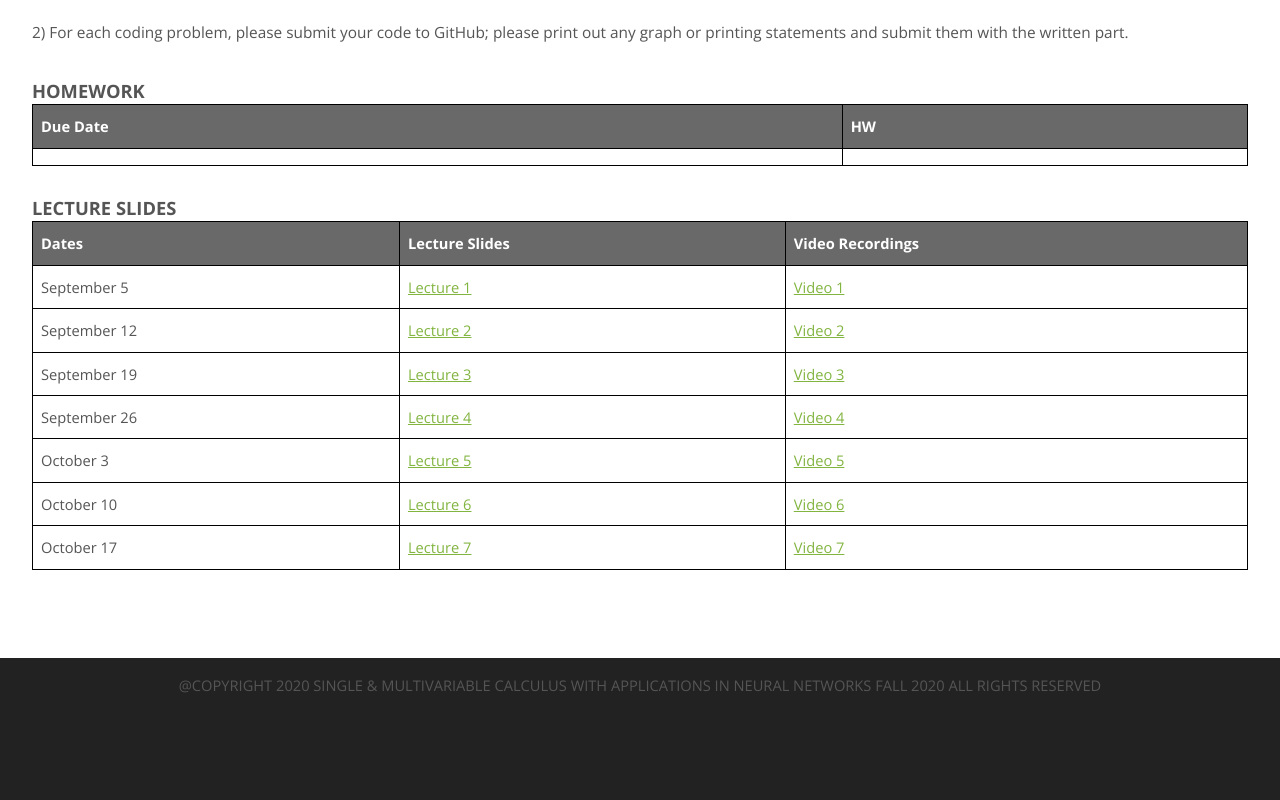
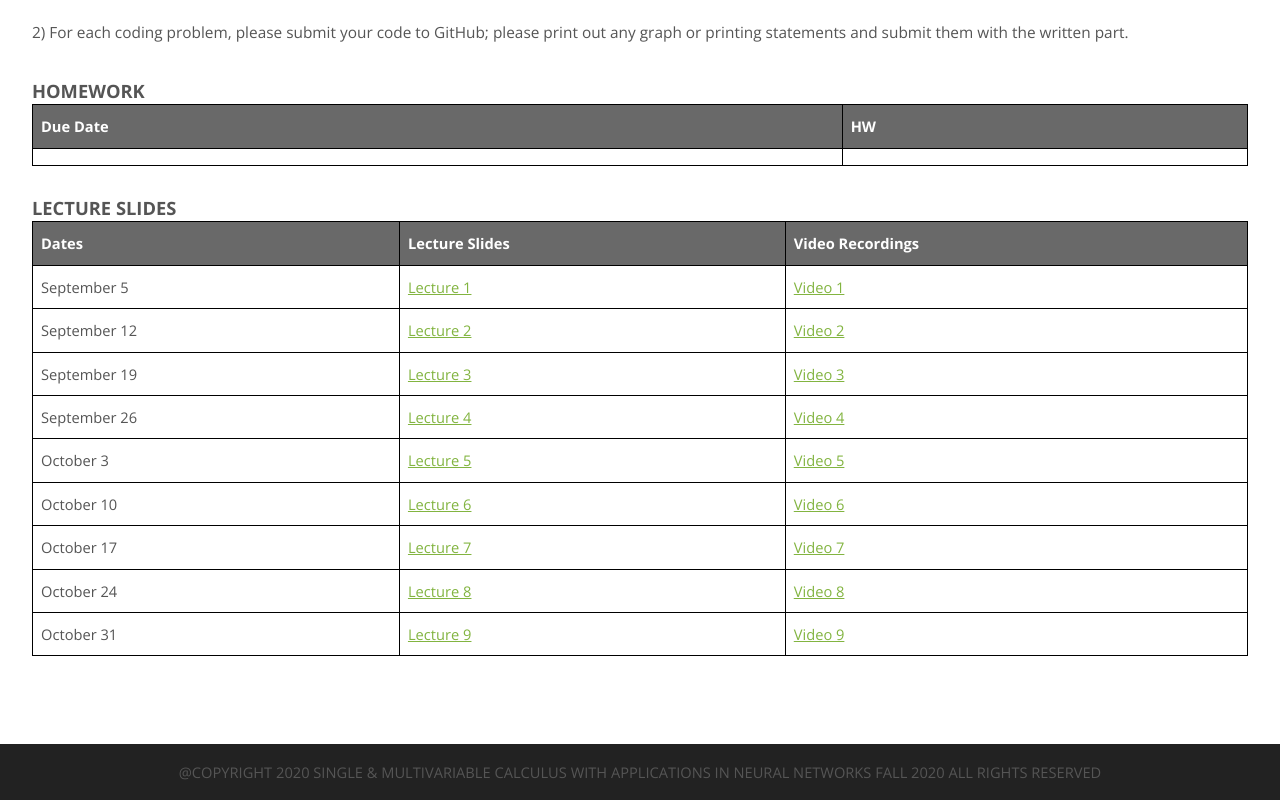
Before and after one commit to aiml-29/aiml-29.github.io, a plain HTML site: page resources.html in a window 1280 px wide. Shown: the part 363-1163 px from the top of the page. Before the commit the page ends 1076 px from the top, so only its background shows below. Drawn offline with nearby package versions, Linux system fonts and the light colour scheme.

Commit message:
Add day 8 and 9

```diff
--- a/resources.html
+++ b/resources.html
@@ -242,6 +242,42 @@
                   </a>
                 </td>
               </tr>
+
+              <tr>
+                <td>October 24</td>
+                <td>
+                  <a
+                    href="https://drive.google.com/drive/folders/0ALE3uvvkLPh8Uk9PVA"
+                  >
+                    Lecture 8
+                  </a>
+                </td>
+                <td>
+                  <a
+                    href="https://drive.google.com/drive/folders/0ALE3uvvkLPh8Uk9PVA"
+                  >
+                    Video 8
+                  </a>
+                </td>
+              </tr>
+
+              <tr>
+                <td>October 31</td>
+                <td>
+                  <a
+                    href="https://drive.google.com/drive/folders/0ALE3uvvkLPh8Uk9PVA"
+                  >
+                    Lecture 9
+                  </a>
+                </td>
+                <td>
+                  <a
+                    href="https://drive.google.com/drive/folders/0ALE3uvvkLPh8Uk9PVA"
+                  >
+                    Video 9
+                  </a>
+                </td>
+              </tr>
             </tbody>
           </table>
         </section>
```
